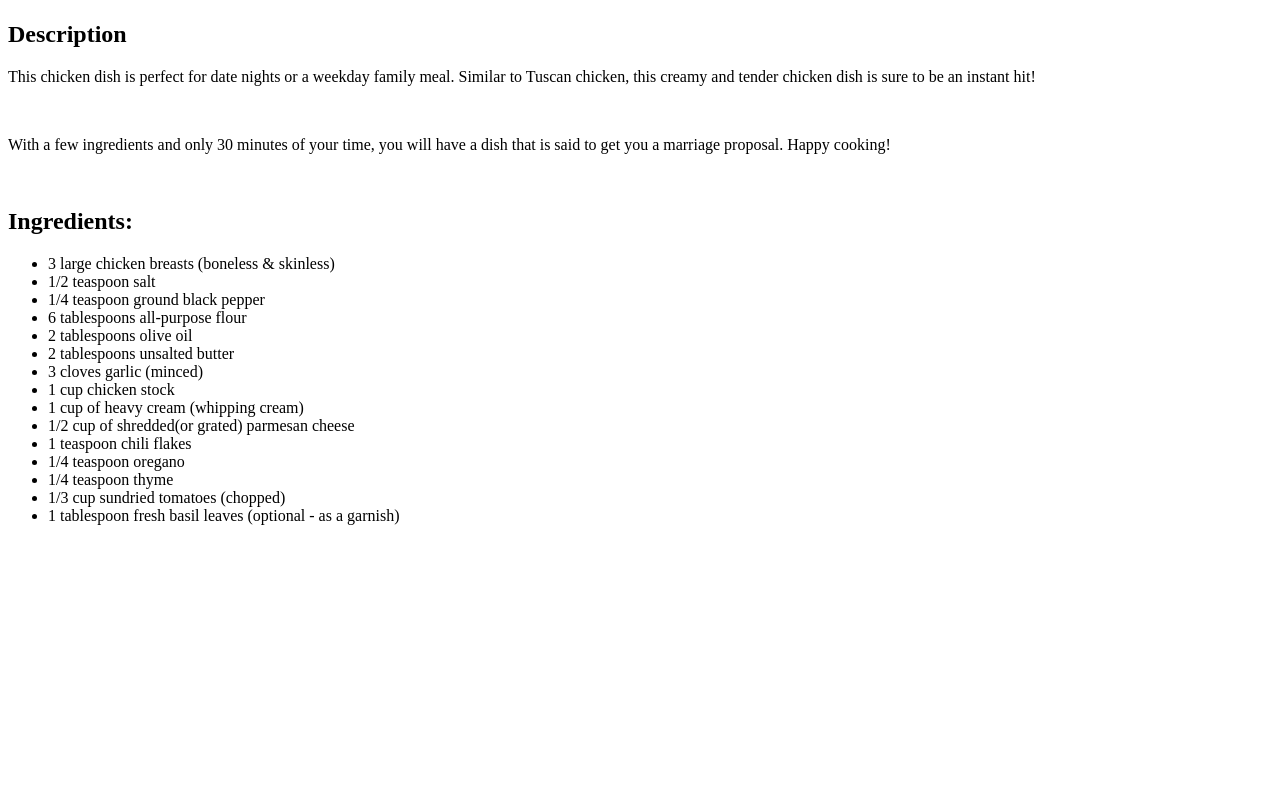
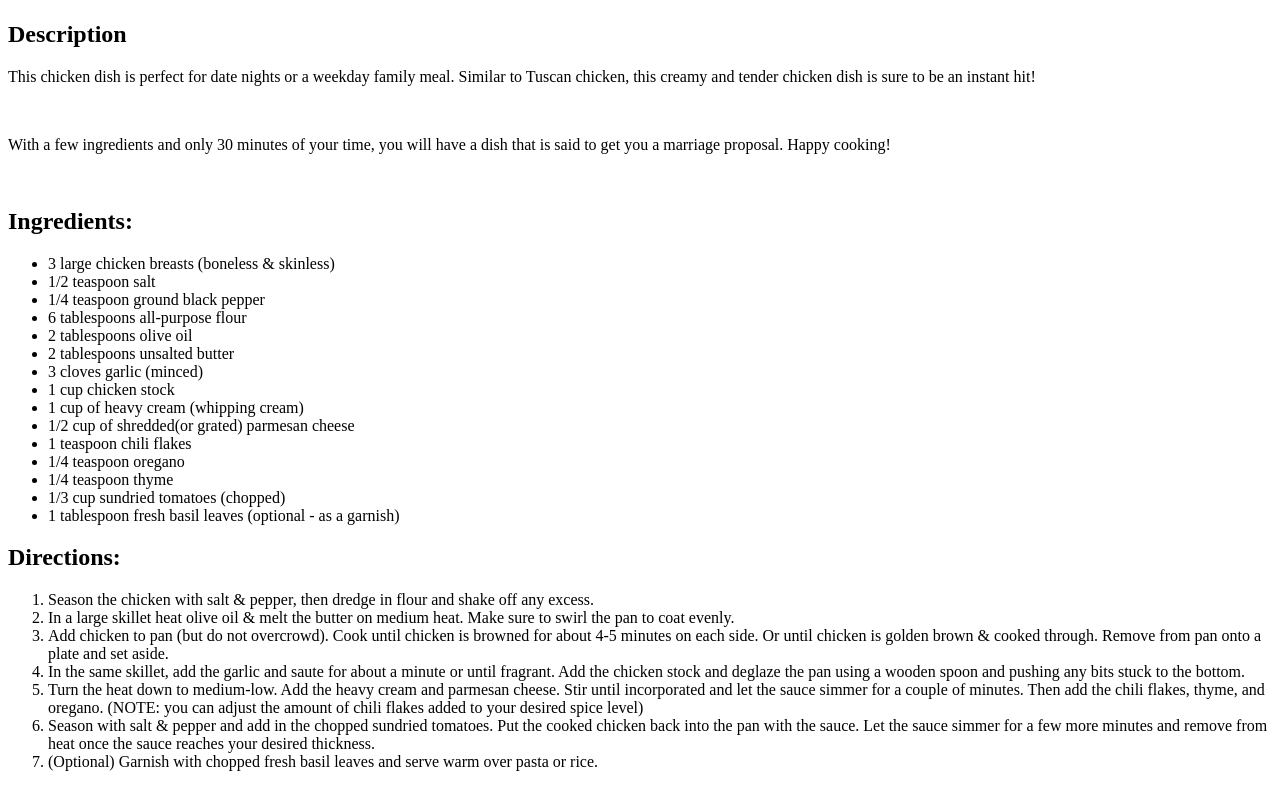
Before and after one commit to Cronk-Samantha/odin-recipes, a plain HTML site: page recipes/marrymechx.html in a window 1280 px wide. Shown: the part 609-1396 px from the top of the page. Before the commit the page ends 1150 px from the top, so only its background shows below. Drawn offline with Linux system fonts and the light colour scheme.

Commit message:
Directions for recipe in an ordered list.
Added the directions portion of the recipe
to the page using an ordered list.

```diff
--- a/recipes/marrymechx.html
+++ b/recipes/marrymechx.html
@@ -37,5 +37,38 @@
             <li>1/3 cup sundried tomatoes (chopped)</li>
             <li>1 tablespoon fresh basil leaves (optional - as a garnish)</li>
         </ul>
+
+        <h2>Directions:</h2>
+        <ol>
+            <li>Season the chicken with salt & pepper, then dredge
+                in flour and shake off any excess.
+            </li>
+            <li>In a large skillet heat olive oil & melt the butter
+                on medium heat. Make sure to swirl the pan to coat evenly.
+            </li>
+            <li>Add chicken to pan (but do not overcrowd). Cook until
+                chicken is browned for about 4-5 minutes on each side. Or
+                until chicken is golden brown & cooked through. Remove
+                from pan onto a plate and set aside.
+            </li>
+            <li>In the same skillet, add the garlic and saute for about
+                a minute or until fragrant. Add the chicken stock and deglaze
+                the pan using a wooden spoon and pushing any bits stuck to the bottom.
+            </li>
+            <li>Turn the heat down to medium-low. Add the heavy cream
+                and parmesan cheese. Stir until incorporated and let the sauce
+                simmer for a couple of minutes. Then add the chili flakes, thyme,
+                and oregano. (NOTE: you can adjust the amount of chili flakes
+                added to your desired spice level)
+            </li>
+            <li>Season with salt & pepper and add in the chopped sundried
+                tomatoes. Put the cooked chicken back into the pan with the sauce.
+                Let the sauce simmer for a few more minutes and remove from heat
+                once the sauce reaches your desired thickness.
+            </li>
+            <li>(Optional) Garnish with chopped fresh basil leaves and
+                serve warm over pasta or rice.
+            </li>
+        </ol>
     </body>
 </html>
```
